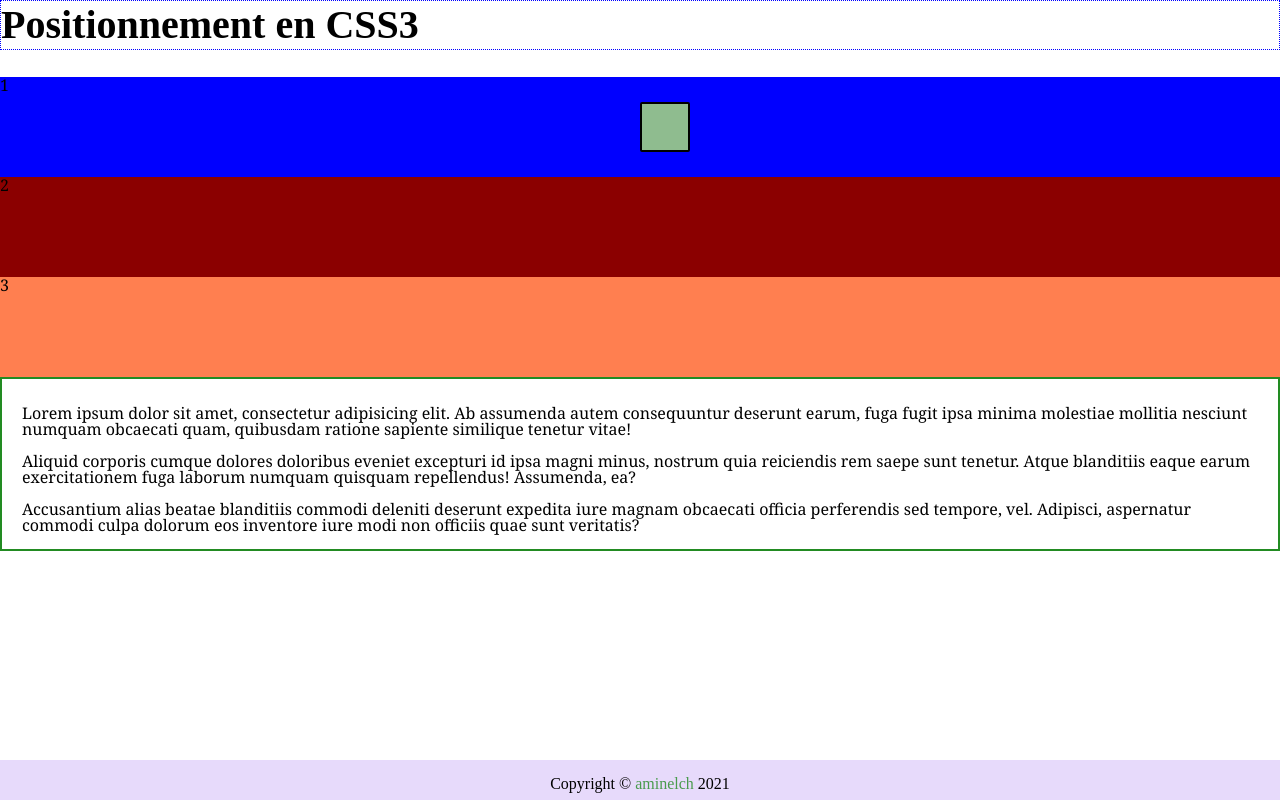
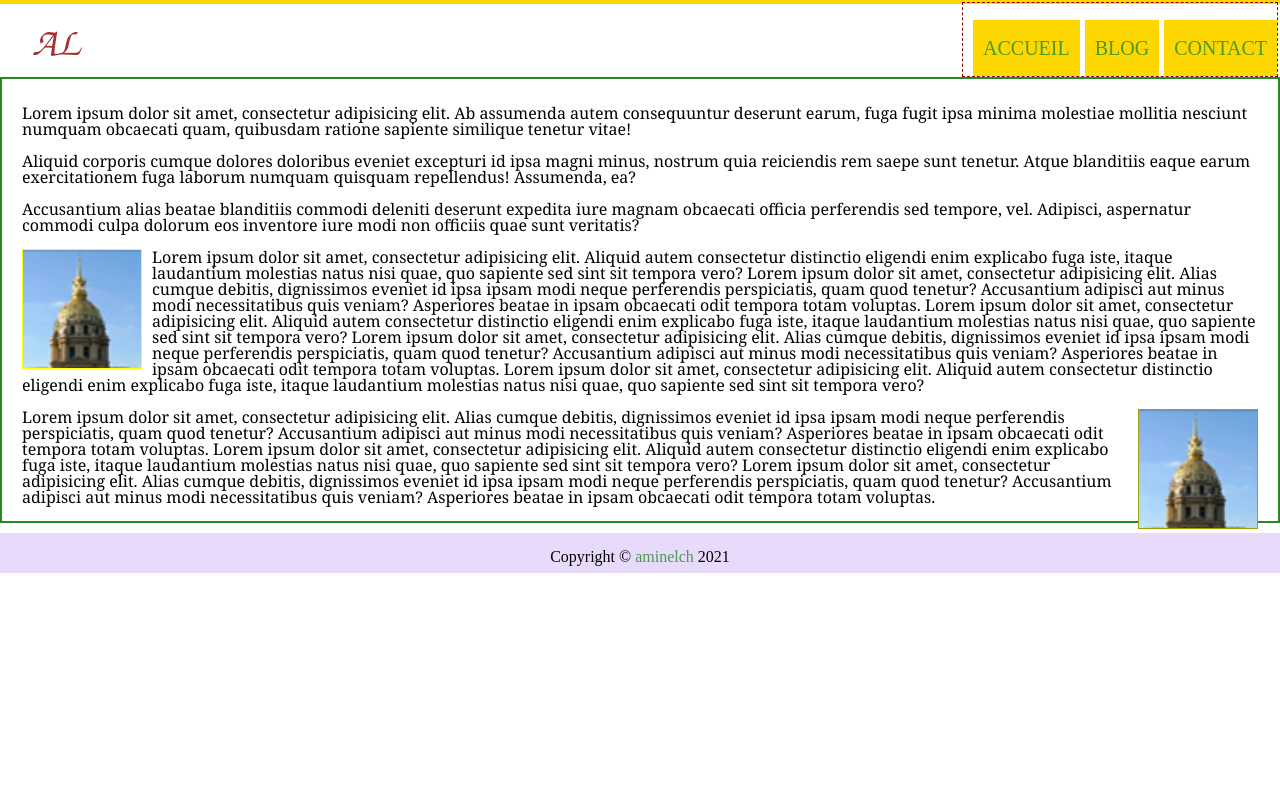
Before and after one commit to aminelch/zozor-carnet-adresse, a plain HTML site: page position.html in a window 1280 px wide. Drawn offline with Linux system fonts and the light colour scheme.

Commit message:
adding topbar menu and positiong using float

```diff
--- a/position.html
+++ b/position.html
@@ -6,13 +6,20 @@
   <link rel="stylesheet" href="public/css/postion.css">
 </head>
 <body>
-<h1 class="title-big">Positionnement en CSS3</h1>
+<header class="topbar">
+    <a href="#" class="brand">
+        AL
+    </a>
+    <nav class="main-nav">
+        <li><a href="#">Accueil</a></li>
+        <li><a href="#">blog</a></li>
+        <li><a href="#">contact</a></li>
 
-<div class="div1">1
-    <div class="carreau"></div>
-</div>
-<div class="div2">2</div>
-<div class="div3">3</div>
+    </nav>
+<!--    <div class="clearfix"></div>-->
+</header>
+
+
 <div class="container">
     <p>Lorem ipsum dolor sit amet, consectetur adipisicing elit. Ab assumenda autem consequuntur deserunt earum, fuga
         fugit ipsa minima molestiae mollitia nesciunt numquam obcaecati quam, quibusdam ratione sapiente similique
@@ -23,6 +30,18 @@
     <p>Accusantium alias beatae blanditiis commodi deleniti deserunt expedita iure magnam obcaecati officia perferendis
         sed tempore, vel. Adipisci, aspernatur commodi culpa dolorum eos inventore iure modi non officiis quae sunt
         veritatis?</p>
+
+    <p>
+        <img src="public/img/photo3.jpg" class="alignleft" alt="lorem io">
+        Lorem ipsum dolor sit amet, consectetur adipisicing elit. Aliquid autem consectetur distinctio eligendi enim explicabo fuga iste, itaque laudantium molestias natus nisi quae, quo sapiente sed sint sit tempora vero?
+        Lorem ipsum dolor sit amet, consectetur adipisicing elit. Alias cumque debitis, dignissimos eveniet id ipsa ipsam modi neque perferendis perspiciatis, quam quod tenetur? Accusantium adipisci aut minus modi necessitatibus quis veniam? Asperiores beatae in ipsam obcaecati odit tempora totam voluptas.        Lorem ipsum dolor sit amet, consectetur adipisicing elit. Aliquid autem consectetur distinctio eligendi enim explicabo fuga iste, itaque laudantium molestias natus nisi quae, quo sapiente sed sint sit tempora vero?
+        Lorem ipsum dolor sit amet, consectetur adipisicing elit. Alias cumque debitis, dignissimos eveniet id ipsa ipsam modi neque perferendis perspiciatis, quam quod tenetur? Accusantium adipisci aut minus modi necessitatibus quis veniam? Asperiores beatae in ipsam obcaecati odit tempora totam voluptas.        Lorem ipsum dolor sit amet, consectetur adipisicing elit. Aliquid autem consectetur distinctio eligendi enim explicabo fuga iste, itaque laudantium molestias natus nisi quae, quo sapiente sed sint sit tempora vero?
+        </p>
+    <p>
+        <img src="public/img/photo3.jpg" class="alignright" alt="lorem io">
+        Lorem ipsum dolor sit amet, consectetur adipisicing elit. Alias cumque debitis, dignissimos eveniet id ipsa ipsam modi neque perferendis perspiciatis, quam quod tenetur? Accusantium adipisci aut minus modi necessitatibus quis veniam? Asperiores beatae in ipsam obcaecati odit tempora totam voluptas.        Lorem ipsum dolor sit amet, consectetur adipisicing elit. Aliquid autem consectetur distinctio eligendi enim explicabo fuga iste, itaque laudantium molestias natus nisi quae, quo sapiente sed sint sit tempora vero?
+        Lorem ipsum dolor sit amet, consectetur adipisicing elit. Alias cumque debitis, dignissimos eveniet id ipsa ipsam modi neque perferendis perspiciatis, quam quod tenetur? Accusantium adipisci aut minus modi necessitatibus quis veniam? Asperiores beatae in ipsam obcaecati odit tempora totam voluptas.
+    </p>
 </div>
 <footer class="footer">
     <p>
--- a/public/css/postion.css
+++ b/public/css/postion.css
@@ -1,84 +1,120 @@
 /* GENERAL
    ========================================================================== */
-*{
+* {
     box-sizing: border-box;
 }
 
-html,body{
+html, body {
     font-family: Georgia, "DejaVu Sans Condensed", sans-serif;
     font-size: 16px;
     line-height: 1em;
     margin: 0;
     padding: 0;
 }
-a{
+
+a {
     text-decoration: none;
-    color:forestgreen;
+    color: forestgreen;
     opacity: 0.8;
     transition: opacity 0.3s ease-in-out;
 }
-a:hover{
+
+a:hover {
     opacity: 1;
     text-decoration: underline;
 }
 
 /* SITE
    ========================================================================== */
+.topbar{
+    border: 2px solid gold;
+    font-family: "Fira Code";
+    font-size: 20px;
+}
+.brand{
+    float: left;
+    display: block;
+    width: auto;
+    margin: 10px;
+    padding: 28px 10px 0 20px;
+    color:darkred;
+    font-size: 40px;
+    font-family: Z003;
 
-.title-big{
+}
+.main-nav{
+    float: right;
+    padding: 17px 0  0 10px;
+    margin:0;
+    list-style: none;
+    border:dashed 1px darkred;
+
+}
+
+.clearfix{
+    content: '';
+    clear: both;
+    display: block;
+
+}
+
+.main-nav li{
+    padding: 20px 10px;
+    display: inline-block;
+    background: gold;
+}
+.main-nav a{
+    text-decoration: none;
+    text-transform: uppercase;
+}
+.title-big {
     font-family: "Ubuntu Condensed";
     font-size: 40px;
     line-height: 1.2;
     margin-top: 0;
-    border:1px dotted blue;
-}
-.div1{
-    background: blue;
-    height: 100px;
-    position: relative;
-}
-.carreau{
-    position: absolute;
-    top:50%;
-    left:50%;
-    height: 50px;
-    width: 50px;
-    transform: translateX(-50%);
-    transform: translateY(-50%);
-    background: darkseagreen;
-    border: 2px solid black;
-    border-radius: 2px;
+    border: 1px dotted blue;
 }
 
-.div2{
-    background: darkred;
-    height: 100px;
-}
-
-.div3{
-    background: coral;
-    height: 100px;
-}
-
-.container{
-    width:100%;
+.container {
+    width: 100%;
+    clear: both;
     min-height: 1vh;
+    margin-top: 30px;
     border: 2px solid forestgreen;
     padding: 10px 20px 0;
 }
-.footer{
-    background: rgba(109,29,226,0.16);
-    color:black;
-    width:100%;
+
+
+.alignleft {
+    float: left;
+    border: 1px solid yellow;
+    height: 120px;
+    width: 120px;
+    margin-right: 10px;
+}
+
+.alignright {
+    float: right;
+    border: 1px solid #a1a105;
+    height: 120px;
+    width: 120px;
+    margin-left: 10px;
+
+}
+
+.footer {
+    background: rgba(109, 29, 226, 0.16);
+    color: black;
+    width: 100%;
     height: 40px;
     padding: 10px;
     margin-top: 10px;
-    position: fixed;
-    bottom: 0;
+    position: relative;
+    /*bottom: 0;*/
     font-family: "Fira Code";
 }
 
-.footer p{
+.footer p {
     margin: 0;
     padding-top: 6px;
     text-align: center;
```
